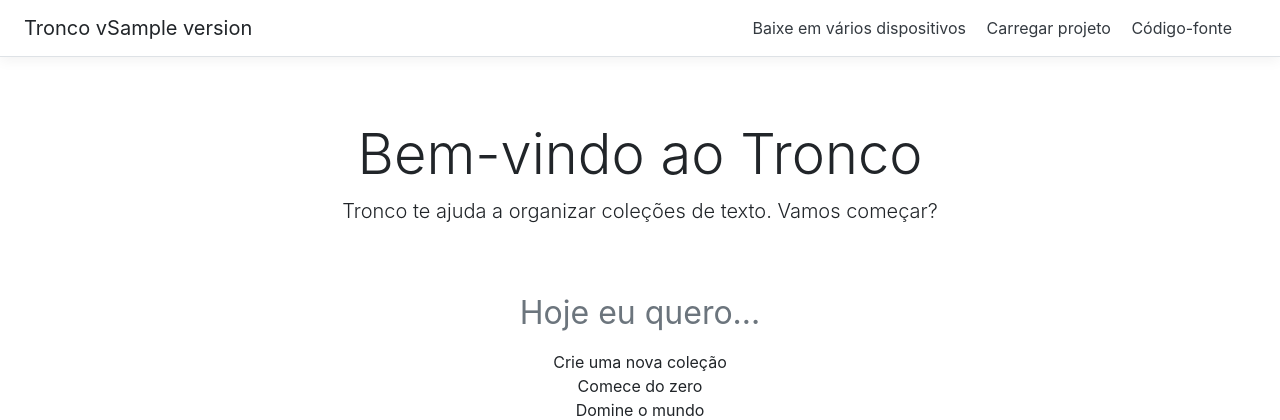
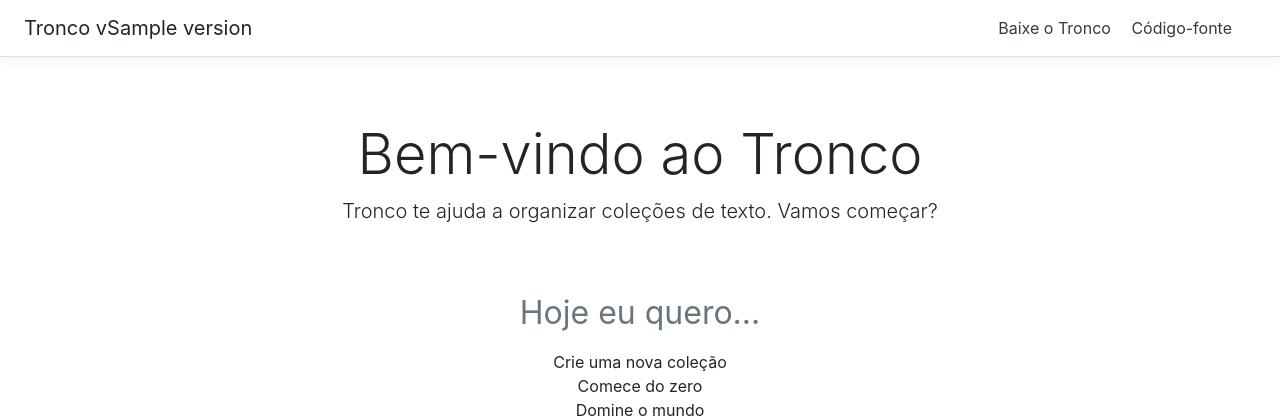
Before and after one commit to alvelvis/Tronco, a Flask app: template flask/templates/index.html in a window 1280 px wide. Shown: the top 420 px of the page. Run offline with Flask 2, Linux system fonts and the light colour scheme; the template is opened without the code that fills it: most values are stand-ins (such as "Sample title", 1, 10 or a date in 2020); some libraries are stand-ins or nearby versions.

Commit message:
release 1.0

```diff
--- a/flask/static/dashboard.js
+++ b/flask/static/dashboard.js
@@ -324,6 +324,10 @@ $(window).bind('keydown', function(event) {
             event.preventDefault()
             $('#search').focus().select()
             break
+        case 'h':
+            event.preventDefault()
+            $('#troncoHome').click()
+            break
         }
     }
 })
--- a/flask/templates/index.html
+++ b/flask/templates/index.html
@@ -20,9 +20,9 @@
 
     <div class="d-flex flex-column flex-md-row align-items-center p-3 px-md-4 mb-3 bg-white border-bottom box-shadow">
       <h5 class="my-0 mr-md-auto font-weight-normal">Tronco v{{version}}</h5>
-      <nav class="my-2 my-md-0 mr-md-3">
-        <a href="https://github.com/alvelvis/Tronco#Dispositivos" target="_blank" class="p-2 text-dark">Baixe em vários dispositivos</a>
-        <a href="#" target="_blank" class="p-2 text-dark">Carregar projeto</a>
+      <nav class="my-2 my-md-0 mr-md-3 d-none d-lg-block">
+        <a href="https://github.com/alvelvis/Tronco#Dispositivos" target="_blank" class="p-2 text-dark">Baixe o Tronco</a>
+        <!--a href="#" class="p-2 text-dark">Carregar projeto</a-->
         <a href="https://github.com/alvelvis/Tronco" target="_blank" class="p-2 text-dark">Código-fonte</a>
       </nav>
       <!--a class="btn btn-outline-primary">Sign up</a-->
@@ -76,7 +76,7 @@
         </div-->
       </div>
 
-      <footer class="px-5 my-md-4 pt-4 pt-md-5 fixed-bottom ">
+      <footer class="px-5 my-md-4 pt-4 pt-md-5 fixed-bottom d-none d-lg-block">
         <div class="row">
           <div class="col-12 col-md">
             <img class="mb-2" src="{{url_for('static', filename='favicon.png')}}" alt="" width="24" height="24">
```
Also changed, not shown: flask/templates/dashboard.html (+6 -3 lines).
